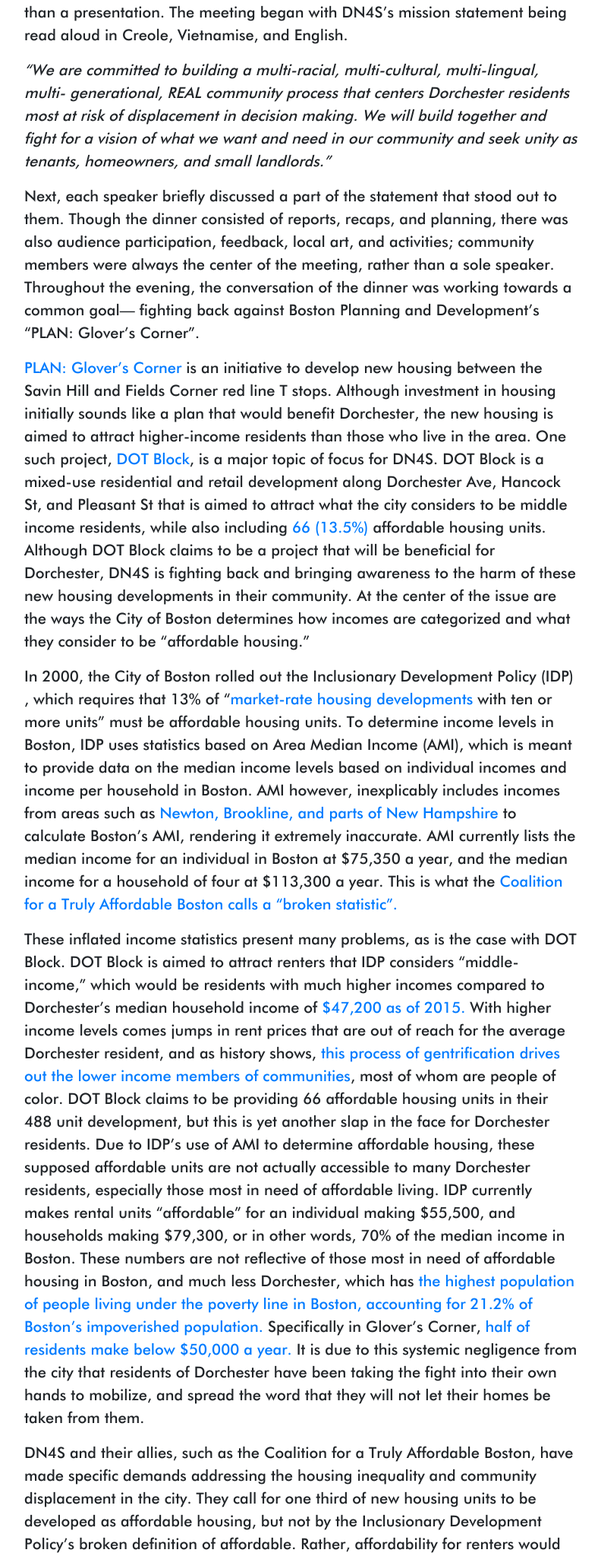
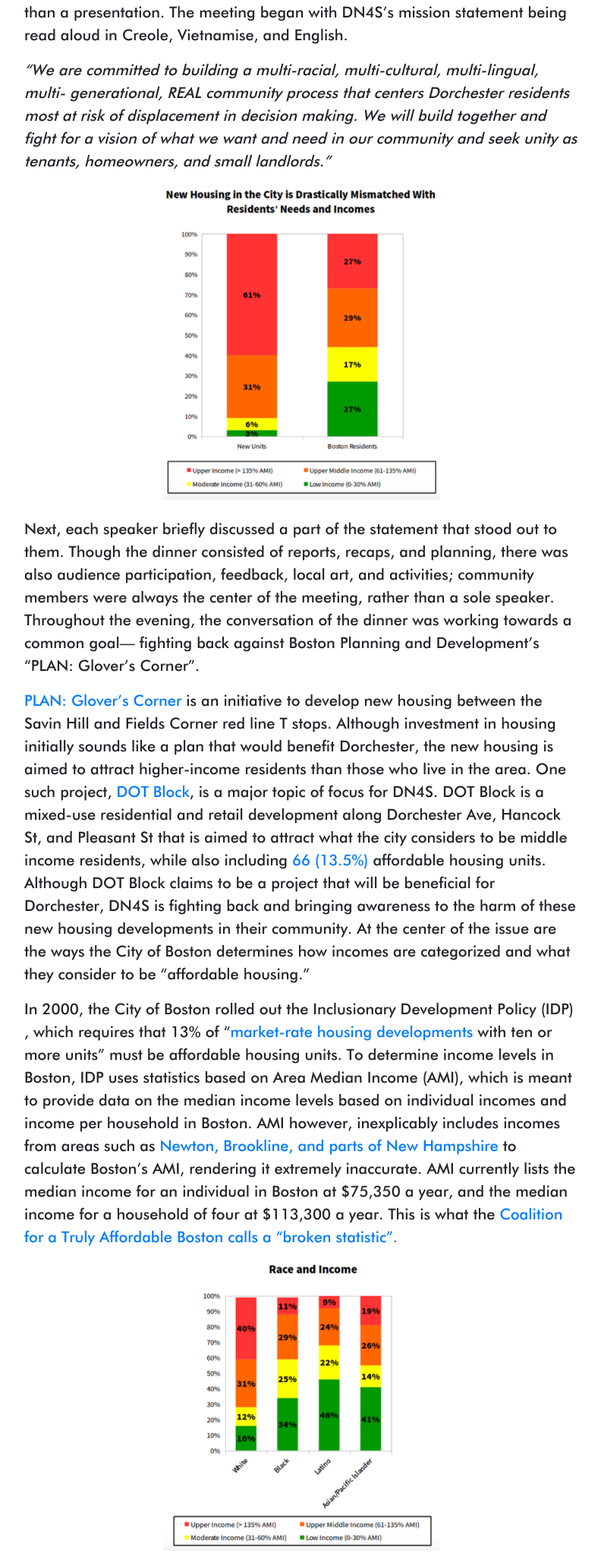
Before and after one commit to Brain-Arts-Git/brain_arts_site, a Flask app: page /blog in a window 1280 px wide. Shown: the part 1018-3066 px from the top of the page at 76% size, without its empty margins (243-1035 px from the left). Run offline with Flask 2, Linux system fonts and the light colour scheme; some libraries are stand-ins or nearby versions.

Commit message:
added images to blog

```diff
--- a/app/static/css/scrolling-nav.css
+++ b/app/static/css/scrolling-nav.css
@@ -49,6 +49,13 @@ nav {
   width: 75%;
 }
 
+.img-blog {
+  display: block;
+  margin-left: auto;
+  margin-right: auto;
+  width: 50%;
+}
+
 .icon-div {
   text-align: center;
   padding: 20px;
--- a/app/templates/blog.html
+++ b/app/templates/blog.html
@@ -100,6 +100,7 @@ generational, REAL community process that centers Dorchester residents most at r
 displacement in decision making. We will build together and fight for a vision of what we
 want and need in our community and seek unity as tenants, homeowners, and small
 landlords.”</i></p>
+        <img src="static/img/blog11.png" class="img-blog"><br>
         <p class="lead">Next, each speaker briefly discussed a part of the statement that stood out to them.
 Though the dinner consisted of reports, recaps, and planning, there was also audience
 participation, feedback, local art, and activities; community members were always the center of
@@ -136,6 +137,7 @@ Boston’s AMI, rendering it extremely inaccurate. AMI currently lists the media
 individual in Boston at $75,350 a year, and the median income for a household of four at
 $113,300 a year. This is what the <a href="https://www.affordableboston.org/real-boston-incomes">Coalition for a Truly Affordable Boston calls a “broken
 statistic”.</a></p>
+        <img src="static/img/blog12.png" class="img-blog"><br>
         <p class="lead">These inflated income statistics
 present many problems, as is the case
 with DOT Block. DOT Block is aimed to
```
Also changed, not shown: app/static/img/blog11.png (added), app/static/img/blog12.png (added).
